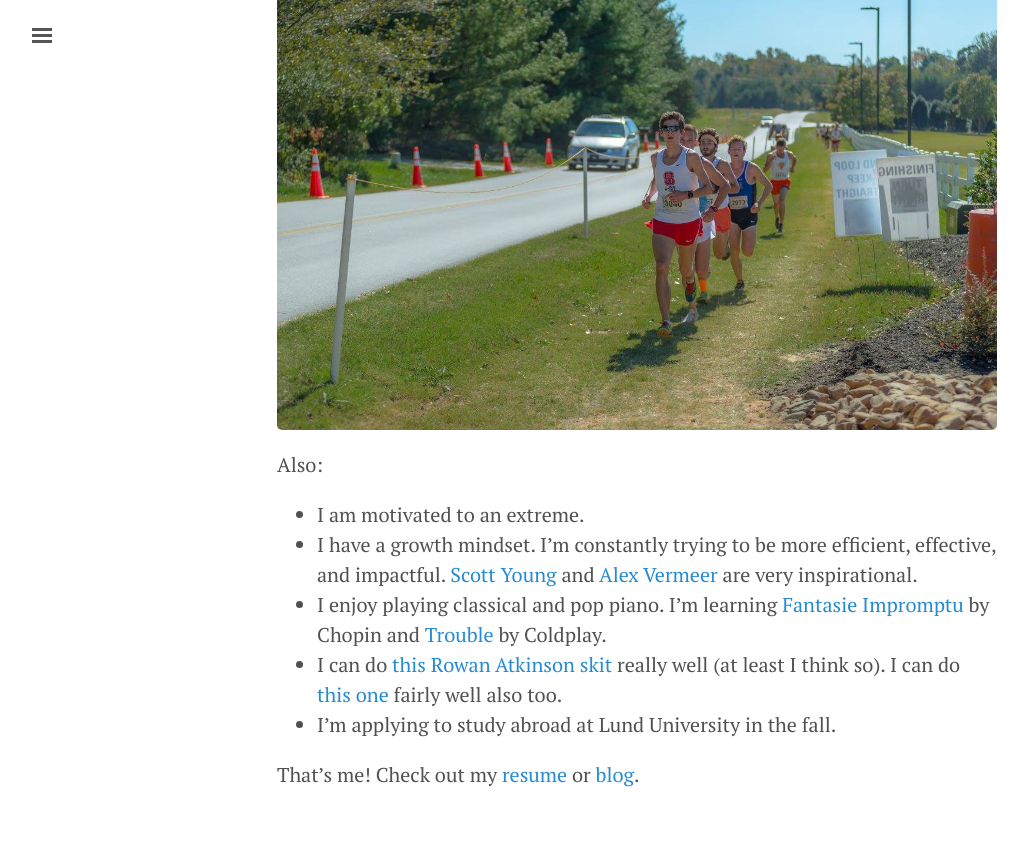
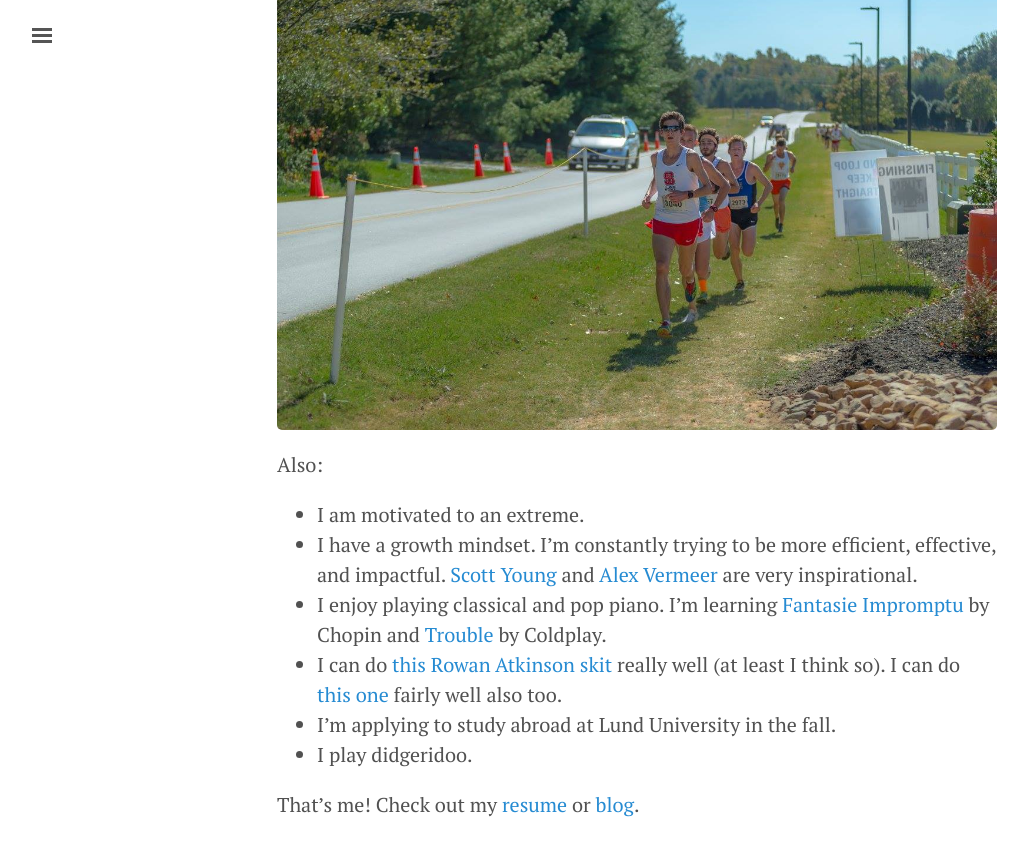
Before and after one commit to balassit/joshmreesjones.github.io, a Jekyll site: the page built from about.md, in a window 1280 px wide and 900 px high, scrolled down 4226 px. Shown: the top 856 px of the window, without its empty margins (3-1031 px from the left). Built offline with Jekyll 4.4.1, drawn with Linux system fonts in a browser that asks for light colours.

Commit message:
Update URLs in About page

```diff
--- a/about.md
+++ b/about.md
@@ -30,5 +30,6 @@
 - I enjoy playing classical and pop piano. I'm learning [Fantasie Impromptu](https://www.youtube.com/watch?v=tvm2ZsRv3C8) by Chopin and [Trouble](https://www.youtube.com/watch?v=kcASPx3-HuI) by Coldplay.
 - I can do [this Rowan Atkinson skit]() really well (at least I think so). I can do [this one](https://www.youtube.com/watch?v=OGFz9gt0-Fc) fairly well also too.
 - I'm applying to study abroad at Lund University in the fall.
+- I play didgeridoo.
 
-That's me! Check out my [resume]({{ site.baseurl }}/resume) or [blog]({{ site.baseurl }}/blog).
+That's me! Check out my [resume]({{ site.baseurl }}/resume/) or [blog]({{ site.baseurl }}/blog/).
```
